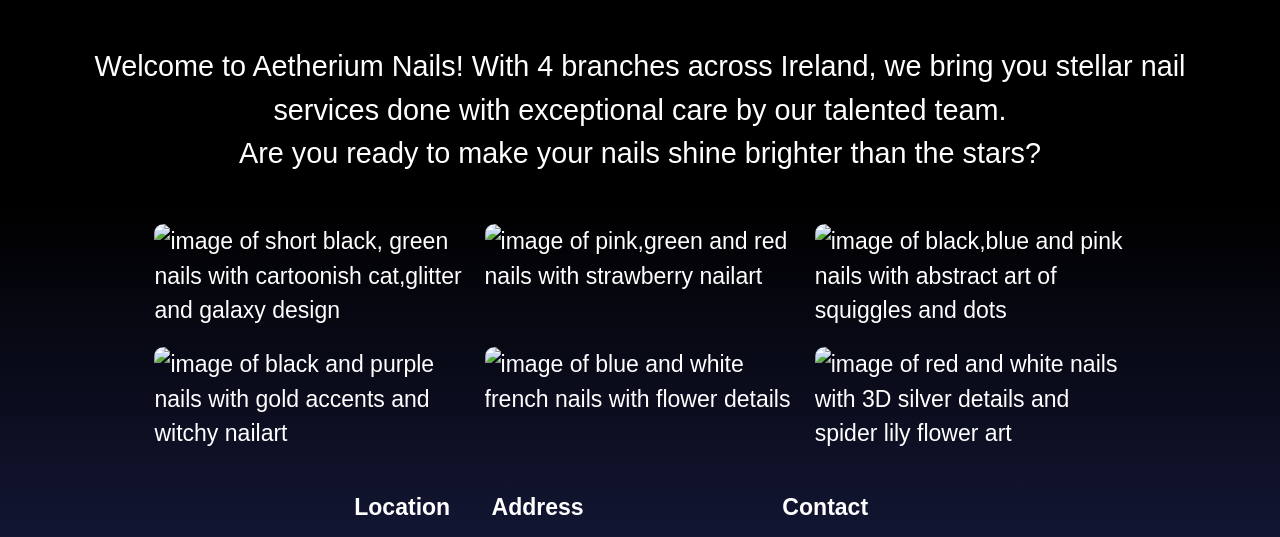
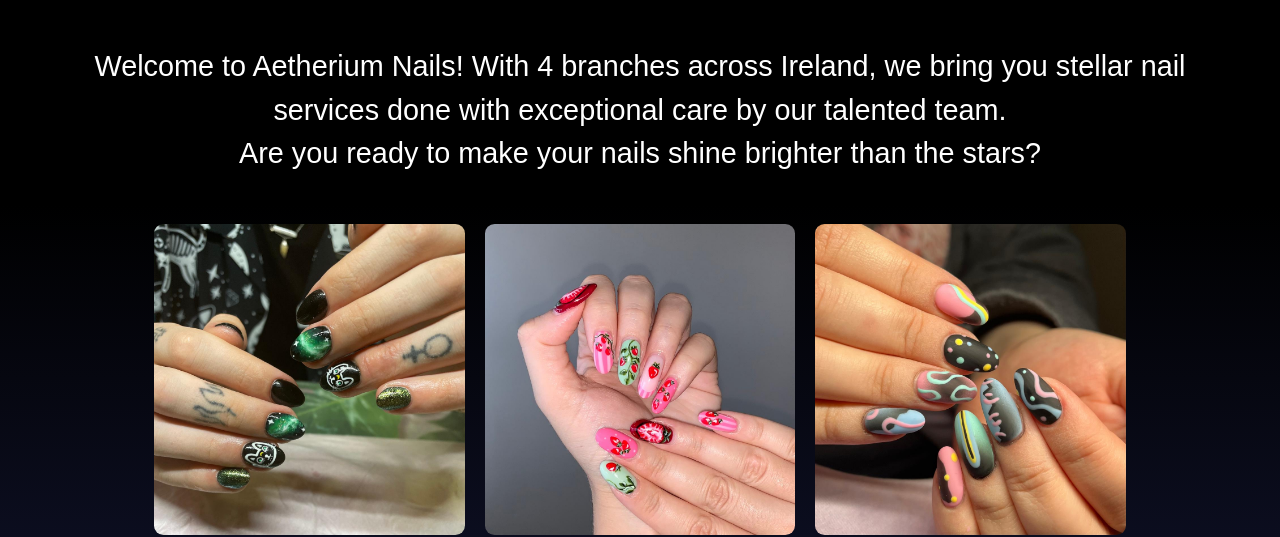
Before and after one commit to Bernadett-6/WebDesignAssessment, a plain HTML site: page index.html in a window 1280 px wide. Shown: the part 276-813 px from the top of the page. Drawn offline with nearby package versions, Linux system fonts and the light colour scheme; the site is published under a folder, as on GitHub Pages, so addresses that start at the root find nothing; a web font is replaced by a local one.

Commit message:
fixed images

```diff
--- a/index.html
+++ b/index.html
@@ -39,27 +39,27 @@
         <div class="row g-3">
 
             <div class="col-6 col-md-4">
-                <img src="/images/greenGalaxy.jpg" class="img-fluid w-100 rounded-3" alt="image of short black, green nails with cartoonish cat,glitter and galaxy design">
+                <img src="./images/greenGalaxy.jpg" class="img-fluid w-100 rounded-3" alt="image of short black, green nails with cartoonish cat,glitter and galaxy design">
             </div>
 
             <div class="col-6 col-md-4">
-                <img src="/images/strawberry.jpg" class="img-fluid w-100 rounded-3" alt="image of pink,green and red nails with strawberry nailart">
+                <img src="./images/strawberry.jpg" class="img-fluid w-100 rounded-3" alt="image of pink,green and red nails with strawberry nailart">
             </div>
 
             <div class="col-6 col-md-4">
-                <img src="/images/abstract.jpg" class="img-fluid w-100 rounded-3" alt="image of black,blue and pink nails with abstract art of squiggles and dots">
+                <img src="./images/abstract.jpg" class="img-fluid w-100 rounded-3" alt="image of black,blue and pink nails with abstract art of squiggles and dots">
             </div>
 
             <div class="col-6 col-md-4">
-                <img src="/images/witchy.jpg" class="img-fluid w-100 rounded-3" alt="image of black and purple nails with gold accents and witchy nailart">
+                <img src="./images/witchy.jpg" class="img-fluid w-100 rounded-3" alt="image of black and purple nails with gold accents and witchy nailart">
             </div>
 
             <div class="col-6 col-md-4">
-                <img src="/images/summer.jpg" class="img-fluid w-100 rounded-3" alt="image of blue and white french nails with flower details">
+                <img src="./images/summer.jpg" class="img-fluid w-100 rounded-3" alt="image of blue and white french nails with flower details">
             </div>
 
             <div class="col-6 col-md-4">
-                <img src="/images/spiderLily.jpg" class="img-fluid w-100 rounded-3" alt="image of red and white nails with 3D silver details and spider lily flower art">
+                <img src="./images/spiderLily.jpg" class="img-fluid w-100 rounded-3" alt="image of red and white nails with 3D silver details and spider lily flower art">
             </div>
 
         </div>
```
